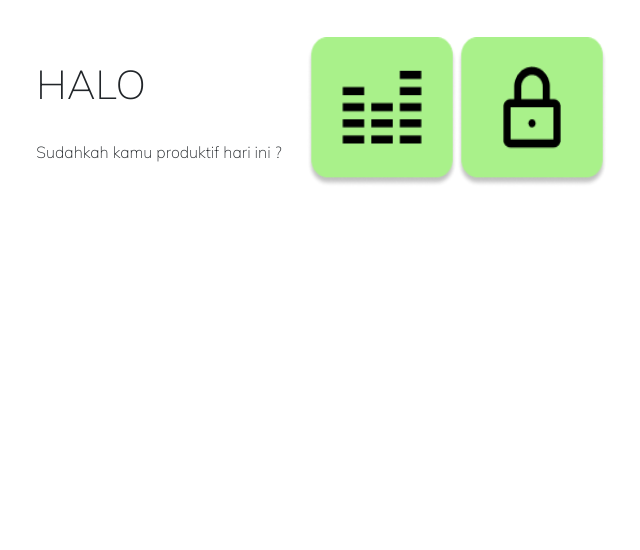
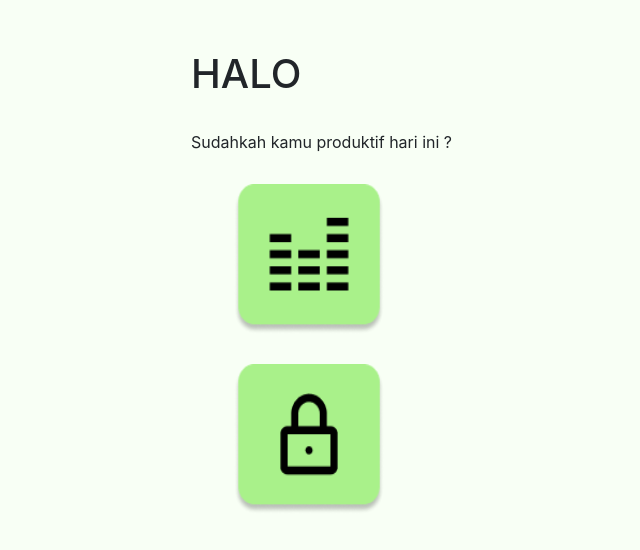
Before and after one commit to chintyaw/Focus-It, a plain HTML site: page html/halo.html in a window 1280 px wide. Shown: the whole page, without its empty margins (331-971 px from the left). Drawn offline with nearby package versions, Linux system fonts and the light colour scheme.

Commit message:
Update halo.css

```diff
--- a/css/halo.css
+++ b/css/halo.css
@@ -3,15 +3,20 @@
     src: url(/assets/fonts/Mulish-ExtraLight.ttf);
   }
 
-.text {
-    font-family: "Mulish", sans-serif;
-    padding: 0;
-    margin: 60px 25px;
-
+body{
+    background-color: #f8fff5;
 }
 
-div.main {
-    display: flex;
-    justify-content: center;
-    align-items: center;
+div {
+    margin: 30px;
 }
+
+div.text{
+    margin-left: 40%;
+    text-align: justify;
+}
+
+div.main{
+    text-align: center;
+    margin: 50px;
+}
```
